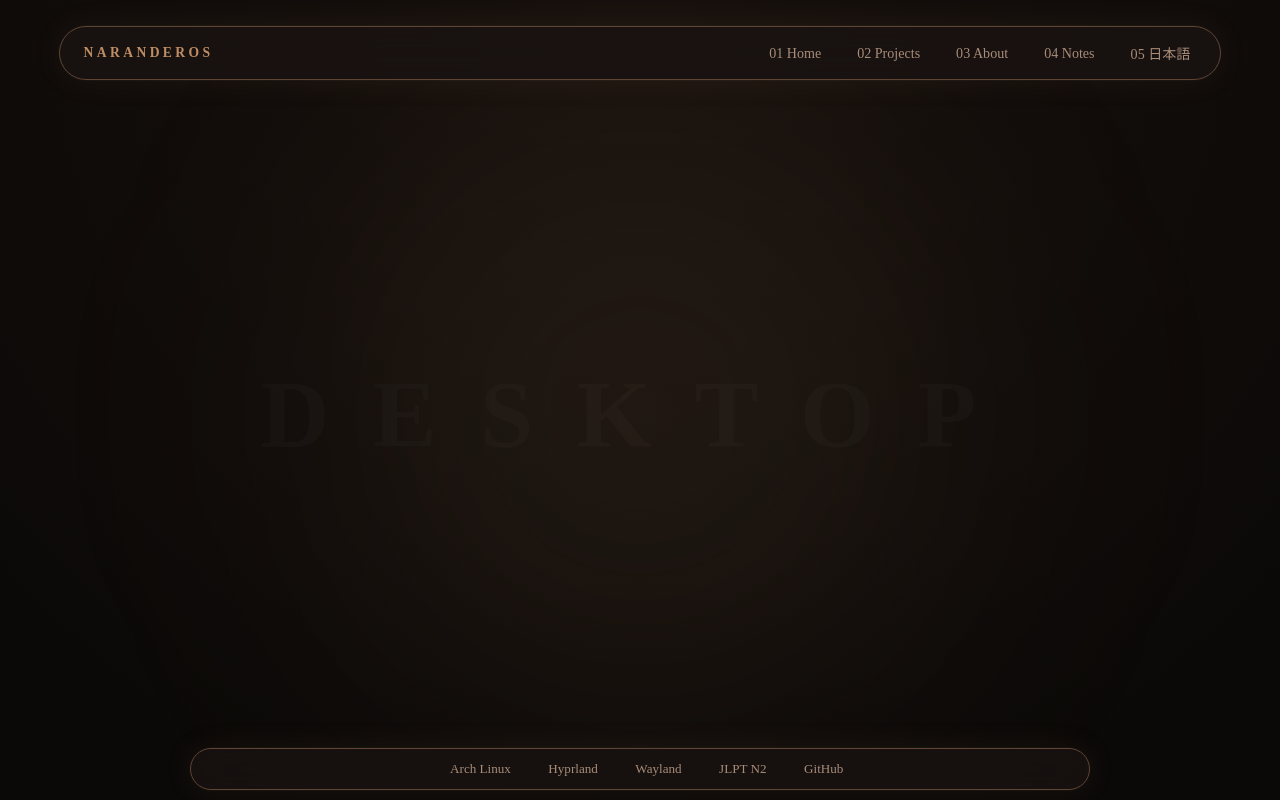
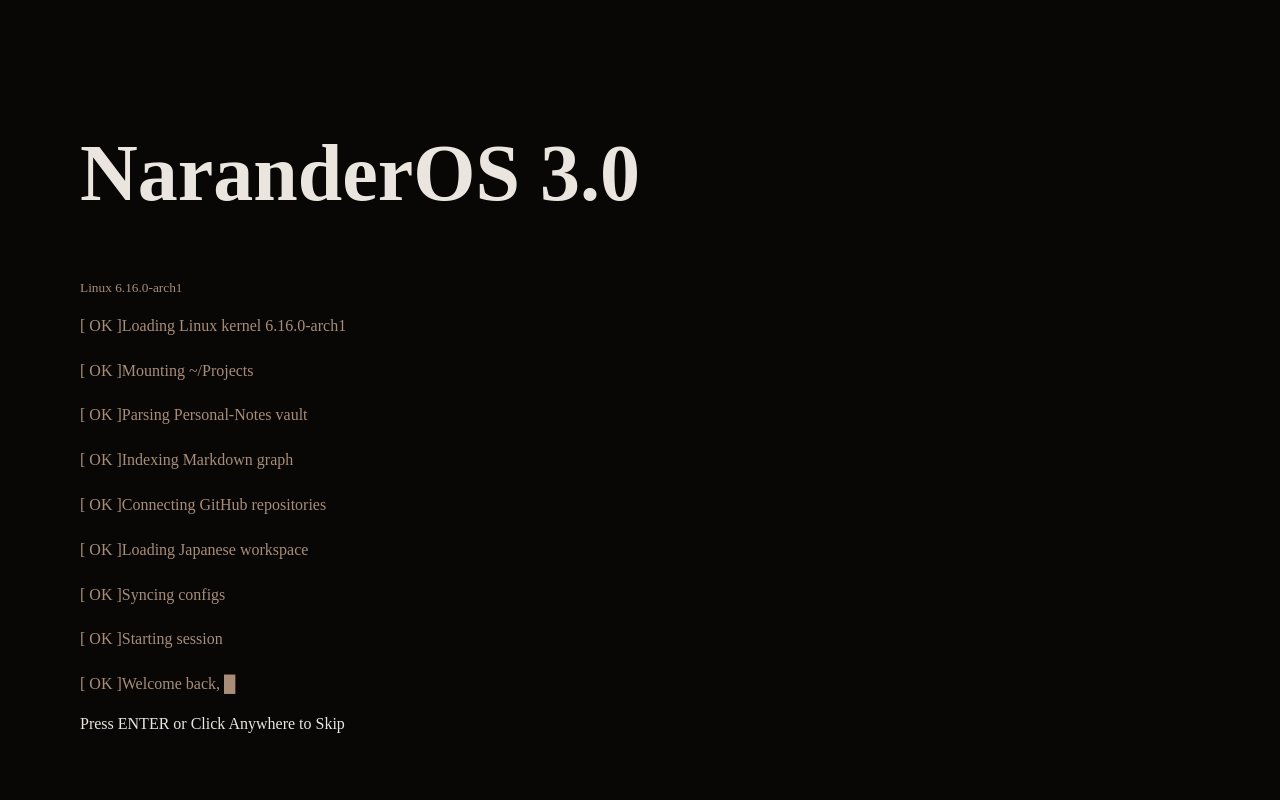
Before and after one commit to Rubans231/bootstrapportfolio, a React (Vite) app: page / in a window 1280 px wide. Shown: the top 800 px of the page. Built offline with nearby package versions, Linux system fonts and the light colour scheme.

Commit message:
style(boot): add terminal styling and scanline effect

```diff
--- /dev/null
+++ b/src/styles/boot.css
@@ -0,0 +1,31 @@
+.boot-screen {
+
+  position: fixed;
+
+  top: 0;
+  left: 0;
+
+  width: 100vw;
+  height: 100vh;
+
+  background: #080706;
+
+  transition:
+    opacity .18s ease,
+    visibility .18s ease;
+
+  display: flex;
+  flex-direction: column;
+  justify-content: center;
+
+  padding: 80px;
+
+  font-family: var(--font-mono);
+
+  z-index: 99999;
+
+  cursor: pointer;
+  user-select: none;
+
+  overflow: hidden;
+}
--- a/src/styles/globals.css
+++ b/src/styles/globals.css
@@ -1,42 +1,44 @@
-body{
+@import "./themes.css";
+@import "./typography.css";
+@import "./animations.css";
+@import "./shell.css";
+@import "./boot.css";
 
-    background:
-
-    radial-gradient(
-        circle at top,
-        #18110d 0%,
-        #0b0908 55%,
-        #080706 100%
-    );
-
-    color:var(--text);
-
-    overflow-x:hidden;
-
+*,
+*::before,
+*::after {
+  box-sizing: border-box;
 }
 
-*{
-
-    box-sizing:border-box;
-
+html,
+body,
+#root {
+  width: 100%;
+  min-height: 100%;
+  margin: 0;
+  padding: 0;
 }
 
-button{
+body {
+  background: radial-gradient(
+    circle at top,
+    #18110d 0%,
+    #0b0908 55%,
+    #080706 100%
+  );
 
-    font:inherit;
-
-    background:none;
-
-    border:none;
-
-    cursor:pointer;
-
+  color: var(--text);
+  overflow-x: hidden;
 }
 
-a{
+button {
+  font: inherit;
+  background: none;
+  border: none;
+  cursor: pointer;
+}
 
-    color:inherit;
-
-    text-decoration:none;
-
+a {
+  color: inherit;
+  text-decoration: none;
 }
```
